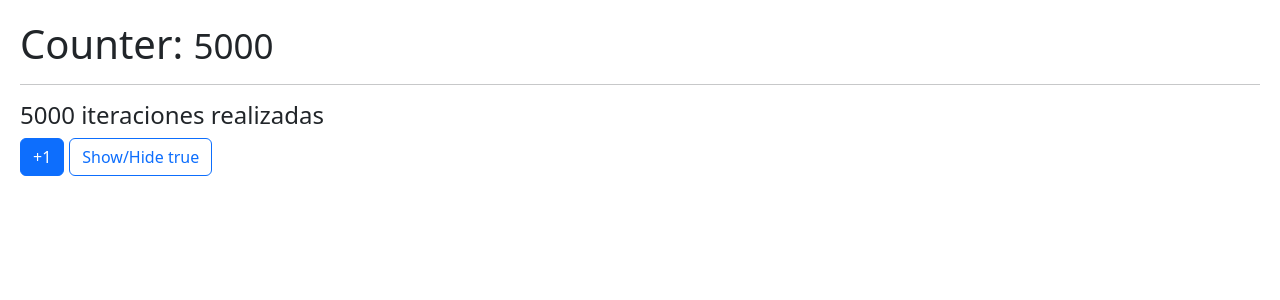
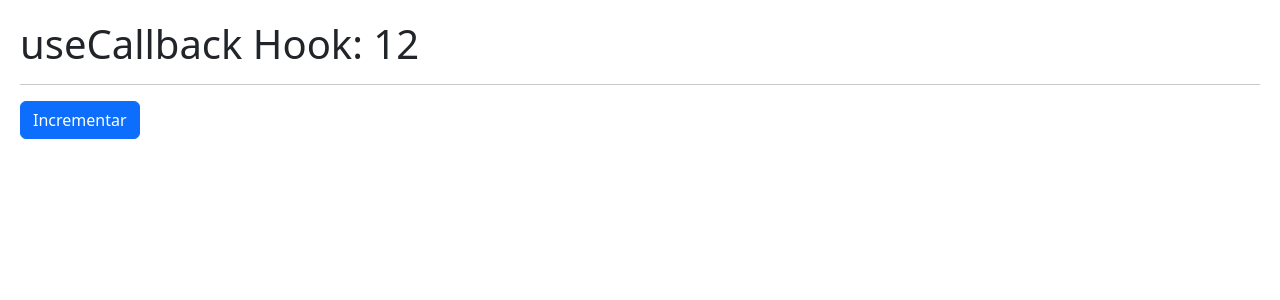
Before and after one commit to chalscc/React-Hook-App, a React (Vite) app: page / in a window 1280 px wide. Shown: the top 300 px of the page. Built offline with nearby package versions, Linux system fonts and the light colour scheme.

Commit message:
useCallback

```diff
--- /dev/null
+++ b/src/06-memos/CallbackHook.jsx
@@ -0,0 +1,37 @@
+import {useCallback, useEffect, useState} from 'react'
+import { ShowIncrement } from './ShowIncrement';
+
+export const CallbackHook = () => {
+
+    const [counter, setCounter] = useState(10);
+    /**
+        Tenemos que tener en cuenta que cuando se re-renderiza el componente padre,
+        se vuelve a crear la función incrementFather (apunta a una nueva dirección en memoria)
+        por lo que el componente hijo ShowIncrement se vuelve a renderizar,
+        aunque no se haya modificado su estado. Para evitar esto, utilizamos el hook useCallback,
+        que nos permite memorizar la función incrementFather,
+        y solo se volverá a crear cuando cambien las dependencias que le pasamos como segundo argumento.
+    */
+
+    const incrementFather = useCallback(
+      () => {
+        setCounter(c => c + 1);
+      },
+      [],
+    )
+
+    useEffect(() => {
+        incrementFather();
+    }, [incrementFather])
+
+
+  return (
+    <>
+
+        <h1>useCallback Hook: {counter}</h1>
+        <hr />
+
+        <ShowIncrement increment={incrementFather} />
+    </>
+  )
+}
--- /dev/null
+++ b/src/06-memos/ShowIncrement.jsx
@@ -0,0 +1,13 @@
+import React from 'react'
+
+export const ShowIncrement = React.memo(({increment}) => {
+
+    console.log('Se llama otra vez el componente')
+
+    return (
+        <button
+        className="btn btn-primary"
+        onClick={increment}
+        >Incrementar</button>
+    )
+})
--- a/src/main.jsx
+++ b/src/main.jsx
@@ -11,6 +11,7 @@ import { FocusScreen } from './04-useRef/FocusScreen.jsx'
 import { Layout } from './05-useLayoutEffect/Layout.jsx'
 import { Memorize } from './06-memos/Memorize.jsx'
 import { MemoHook } from './06-memos/MemoHook.jsx'
+import { CallbackHook } from './06-memos/CallbackHook.jsx'
 
 ReactDOM.createRoot(document.getElementById('root')).render(
   <React.StrictMode>
@@ -23,6 +24,7 @@ ReactDOM.createRoot(document.getElementById('root')).render(
     {/* <FocusScreen /> */}
     {/* <Layout /> */}
     {/* <Memorize /> */}
-    <MemoHook />
+    {/* <MemoHook /> */}
+    <CallbackHook />
   </React.StrictMode>,
 )
```
